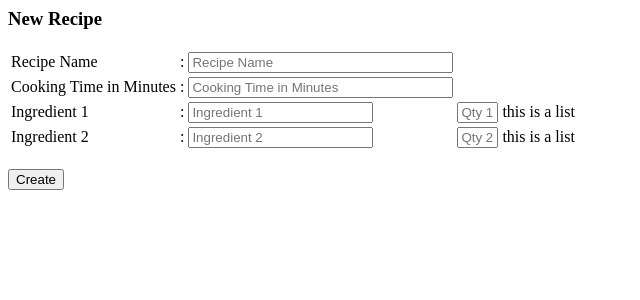
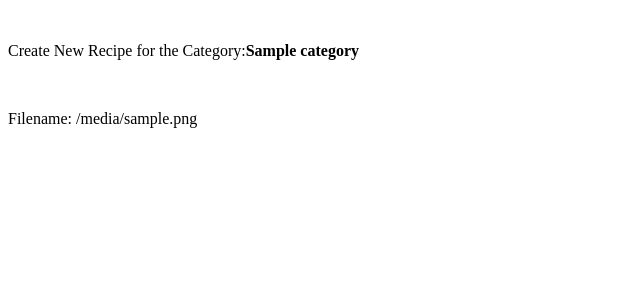
Before and after one commit to szubair/flask-tiva, a Flask app: template templates/newRecipe.html in a window 1280 px wide. Shown: the top 300 px of the page, without its empty margins (0-640 px from the left). Run offline with Flask 2, Linux system fonts and the light colour scheme; the template is opened without the code that fills it: most values are stand-ins (such as "Sample title", 1, 10 or a date in 2020); parts of the project's set-up code (start-up, migrations or seed data) failed here and were passed over.

Commit message:
added function - create new recipe filename

```diff
--- a/run.py
+++ b/run.py
@@ -19,8 +19,9 @@ def catRecipes(cat):
 
 @app.route('/tiva/<cat>/new/', methods=['GET','POST'])
 def newRecipe(cat):
-    return "page to create a new menu item. Task 1 complete!"
-    #return render_template('newRecipe.html')
+    #return "page to create a new menu item. Task 1 complete!"
+    next_filename = util.create_new_recipefile(cat)
+    return render_template('newRecipe.html',category=cat,filename=next_filename)
 
 # Task 2: Create route for editRecipeItem function here
 
--- a/templates/cat-recipes.html
+++ b/templates/cat-recipes.html
@@ -5,6 +5,8 @@
 	<div><center>TIVA-Tesing-UI</center></div>
 	</br>
 	<h3><u>Recipes</u></h3>
+	</br>
+	<a href=new/>Create New</a></td>
 
 	<p>Find all recipes in the category:<b> {{ category }} </b></p>
 	</br>
--- a/templates/newRecipe.html
+++ b/templates/newRecipe.html
@@ -1,43 +1,12 @@
 <html>
 <body>
-<h3> New Recipe </h3>
+</br>
+<p> Create New Recipe for the Category:<b>{{ category }}</b></p>
+</br>
+<p>Filename: {{ filename }} </p>
 
-<form action="{{ url_for('createRecipe') }}" method = 'POST'>
-<table>
-<tr>
-    <td>Recipe Name</td>
-    <td>:</td>
-    <td><input type='text' size='30' name='name' placeholder='Recipe Name'></td>
-    <td></td>
-    <td></td>
-</tr>
-<tr>
-    <td>Cooking Time in Minutes</td>
-    <td>:</td>
-    <td><input type='text' size='30' name='minutes' placeholder='Cooking Time in Minutes'></td>
-    <td></td>
-    <td></td>
-</tr>
-<tr>
-    <td>Ingredient 1</td>
-    <td>:</td>
-    <td><input type='text' size='20' name='one' placeholder='Ingredient 1'></td>
-    <td><input type='text' size='2' name='qtyone' placeholder='Qty 1'></td>
-    <td>this is a list</td>
-</tr>
-<tr>
-    <td>Ingredient 2</td>
-    <td>:</td>
-    <td><input type='text' size='20' name='two' placeholder='Ingredient 2'></td>
-    <td><input type='text' size='2' name='qtytwo' placeholder='Qty 2'></td>
-    <td>this is a list</td>
-</tr>
 
-</table>
-</br>
-<input type='submit' value='Create'>
 
-</form>
 
 </body>
 </html>
--- a/util.py
+++ b/util.py
@@ -2,6 +2,15 @@
 import json, os, pprint
 
 response = []
+
+def list_cat_filenames(cat):
+    cat_filenames = []
+    all_json_files = os.listdir('/home/sabeer/TIVA/web/json')
+    for json_filename in all_json_files:
+        cat_filename = json_filename.split('-')[0]
+        if cat_filename == cat:
+            cat_filenames.append(json_filename)
+    return sorted(cat_filenames)
 
 def list_cat_recipes(cat):
     cat_recipes = []
@@ -27,19 +36,14 @@ def list_categories():
             category.append(cat_name)
     return category
 
-'''
-def print_recipes():
-    response = list_all_names()
-    count = 0
-    for ele in response:
-        print(ele, end='\t')
-        #print(ele),
-        count = count + 1
-        if count % 3 == 0:
-            print()
-    return response
-'''
-
+def create_new_recipefile(cat):
+    #recipe_name = 'cat-next_number.json'
+    json_files = list_cat_filenames(cat)
+    last_filename = json_files[-1]
+    last_number = last_filename.split('-')[1].strip('.json')
+    next_number = int(last_number) + 1
+    new_recipe_name = cat + '-' + str(next_number) + '.json'
+    return new_recipe_name
 
 def list_all_names():
     recipe_names = []
@@ -54,5 +58,5 @@ def list_all_names():
     return recipe_names
 
 
-#print(list_cat_recipes('Tea'))
-#print(list_categories())
+print(create_new_recipefile('Tea'))
+#print(list_cat_filenames('cakes'))
```
Also changed, not shown: templates/home.html (+2 -6 lines), 2 other files.
